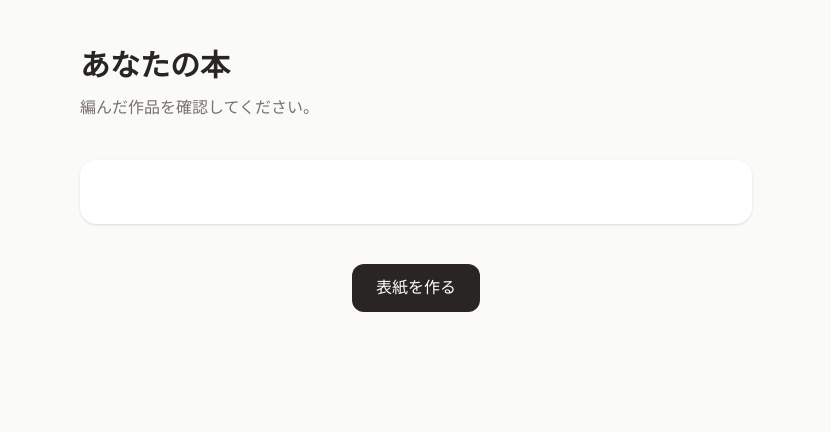
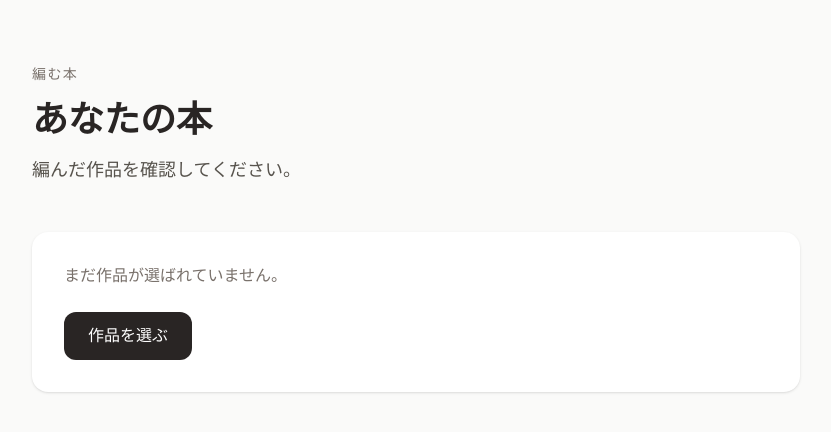
Before and after one commit to madhouse202-ai/amuhon, a Next.js app: page /preview in a window 1280 px wide. Shown: the top 432 px of the page, without its empty margins (224-1055 px from the left). Built offline with nearby package versions, Linux system fonts and the light colour scheme.

Commit message:
BookDataの保存とプレビュー連携を実装

```diff
--- a/app/preview/page.tsx
+++ b/app/preview/page.tsx
@@ -1,47 +1,49 @@
 "use client";
 
 import { useEffect, useState } from "react";
-import { useSearchParams } from "next/navigation";
+import { useRouter } from "next/navigation";
 import {
-  BookData,
-  defaultBookData,
   loadBookData,
   saveBookData,
+  type BookData,
 } from "@/lib/book";
 
-export default function Preview() {
-  const searchParams = useSearchParams();
+export default function PreviewPage() {
+  const router = useRouter();
 
-  const [book, setBook] = useState<BookData>(defaultBookData);
+  const [book, setBook] = useState<BookData | null>(null);
 
   useEffect(() => {
-    const worksParam = searchParams.get("works");
     const savedBook = loadBookData();
+    setBook(savedBook);
+  }, []);
 
-    if (worksParam) {
-      const works = worksParam.split(",");
-
-      const newBook = {
-        ...savedBook,
-        works,
-      };
-
-      setBook(newBook);
-      saveBookData(newBook);
-    } else {
-      setBook(savedBook);
+  const moveWork = (
+    index: number,
+    direction: "up" | "down"
+  ) => {
+    if (!book) {
+      return;
     }
-  }, [searchParams]);
-
-  const moveUp = (index: number) => {
-    if (index === 0) return;
 
     const newWorks = [...book.works];
 
+    if (direction === "up" && index > 0) {
       [newWorks[index - 1], newWorks[index]] = [
         newWorks[index],
         newWorks[index - 1],
       ];
+    }
+
+    if (
+      direction === "down" &&
+      index < newWorks.length - 1
+    ) {
+      [newWorks[index], newWorks[index + 1]] = [
+        newWorks[index + 1],
+        newWorks[index],
+      ];
+    }
 
     const newBook = {
       ...book,
@@ -52,76 +54,124 @@ export default function Preview() {
     saveBookData(newBook);
   };
 
-  const moveDown = (index: number) => {
-    if (index === book.works.length - 1) return;
-
-    const newWorks = [...book.works];
-
-    [newWorks[index], newWorks[index + 1]] = [
-      newWorks[index + 1],
-      newWorks[index],
-    ];
-
-    const newBook = {
-      ...book,
-      works: newWorks,
-    };
-
-    setBook(newBook);
-    saveBookData(newBook);
-  };
+  if (!book) {
+    return (
+      <main className="min-h-screen bg-stone-50 px-6 py-16 text-stone-800">
+        <div className="mx-auto max-w-3xl">
+          <p className="text-stone-500">
+            読み込み中…
+          </p>
+        </div>
+      </main>
+    );
+  }
 
   return (
-    <main className="min-h-screen bg-stone-50 px-6 py-12 text-stone-800">
-      <div className="mx-auto max-w-2xl">
-        <h1 className="text-3xl font-bold">あなたの本</h1>
+    <main className="min-h-screen bg-stone-50 px-6 py-16 text-stone-800">
+      <div className="mx-auto max-w-3xl">
 
-        <p className="mt-3 text-stone-500">
+        <p className="text-sm tracking-widest text-stone-500">
+          編む本
+        </p>
+
+        <h1 className="mt-4 text-4xl font-bold">
+          あなたの本
+        </h1>
+
+        <p className="mt-4 text-lg text-stone-600">
           編んだ作品を確認してください。
         </p>
 
-        <div className="mt-10 rounded-2xl bg-white p-8 shadow-sm">
-          {book.works.map((title, index) => (
-            <div key={`${title}-${index}`}>
-              <div className="flex items-center justify-between gap-4">
-                <h2 className="text-2xl font-bold">{title}</h2>
+        {/* 選んだ作品 */}
+        <section className="mt-12 rounded-2xl bg-white p-8 shadow-sm">
+
+          {book.works.length === 0 ? (
+            <div>
+              <p className="text-stone-500">
+                まだ作品が選ばれていません。
+              </p>
+
+              <button
+                onClick={() =>
+                  router.push("/create")
+                }
+                className="mt-6 rounded-xl bg-stone-800 px-6 py-3 font-medium text-white transition hover:bg-stone-700"
+              >
+                作品を選ぶ
+              </button>
+            </div>
+          ) : (
+            <div>
+              {book.works.map(
+                (work, index) => (
+                  <div
+                    key={work.id}
+                    className="flex items-center justify-between border-b border-stone-200 py-6 last:border-b-0"
+                  >
+                    <div>
+                      <h2 className="text-xl font-bold">
+                        {work.title}
+                      </h2>
+
+                      <p className="mt-2 text-stone-500">
+                        {work.author}
+                      </p>
+                    </div>
 
                     <div className="flex gap-2">
+
                       <button
-                    onClick={() => moveUp(index)}
-                    disabled={index === 0}
-                    className="rounded-lg border border-stone-200 px-3 py-2 text-sm hover:bg-stone-100 disabled:cursor-not-allowed disabled:opacity-30"
+                        onClick={() =>
+                          moveWork(
+                            index,
+                            "up"
+                          )
+                        }
+                        disabled={
+                          index === 0
+                        }
+                        className="rounded-lg border border-stone-200 bg-white px-3 py-2 text-sm transition hover:bg-stone-50 disabled:opacity-20"
                       >
                         ↑
                       </button>
 
                       <button
-                    onClick={() => moveDown(index)}
-                    disabled={index === book.works.length - 1}
-                    className="rounded-lg border border-stone-200 px-3 py-2 text-sm hover:bg-stone-100 disabled:cursor-not-allowed disabled:opacity-30"
+                        onClick={() =>
+                          moveWork(
+                            index,
+                            "down"
+                          )
+                        }
+                        disabled={
+                          index ===
+                          book.works.length - 1
+                        }
+                        className="rounded-lg border border-stone-200 bg-white px-3 py-2 text-sm transition hover:bg-stone-50 disabled:opacity-20"
                       >
                         ↓
                       </button>
+
                     </div>
                   </div>
-
-              {index < book.works.length - 1 && (
-                <div className="my-8 border-t border-stone-200" />
+                )
               )}
             </div>
-          ))}
-        </div>
+          )}
 
-        <div className="mt-10 text-center">
+        </section>
+
+        {/* 表紙を作る */}
+        {book.works.length > 0 && (
           <button
-            onClick={() => {
-              window.location.href = "/cover";
-            }}
-            className="rounded-xl bg-stone-800 px-6 py-3 text-white hover:bg-stone-700"
+            onClick={() =>
+              router.push("/cover")
+            }
+            className="mt-8 w-full rounded-xl bg-stone-800 px-6 py-4 text-lg font-medium text-white transition hover:bg-stone-700"
           >
             表紙を作る
           </button>
-        </div>
+        )}
+
       </div>
     </main>
   );
```
Also changed, not shown: app/create/page.tsx (+81 -33 lines), lib/book.ts (+20 -2 lines). Lines whose indentation alone changed are shown as unchanged.
